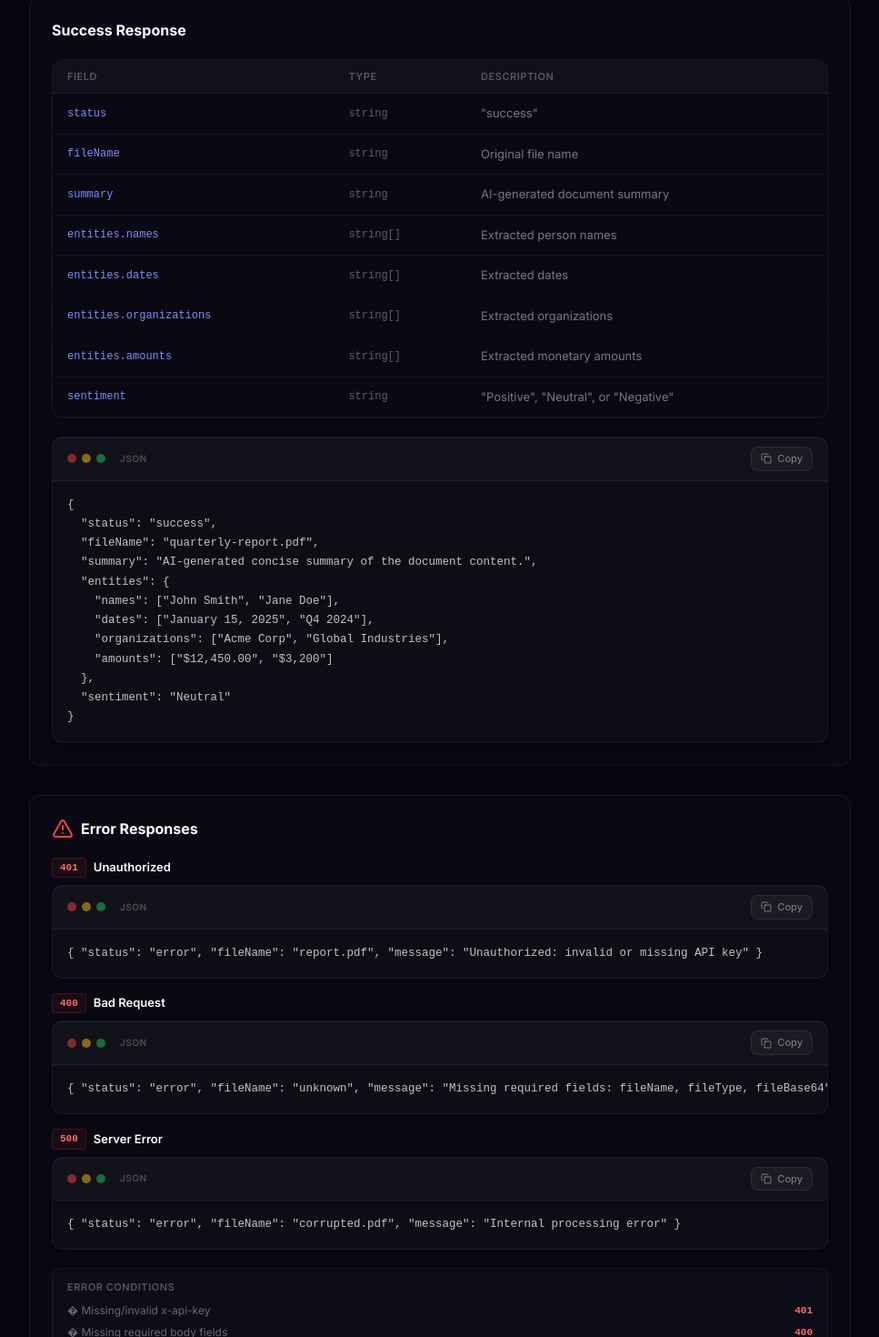
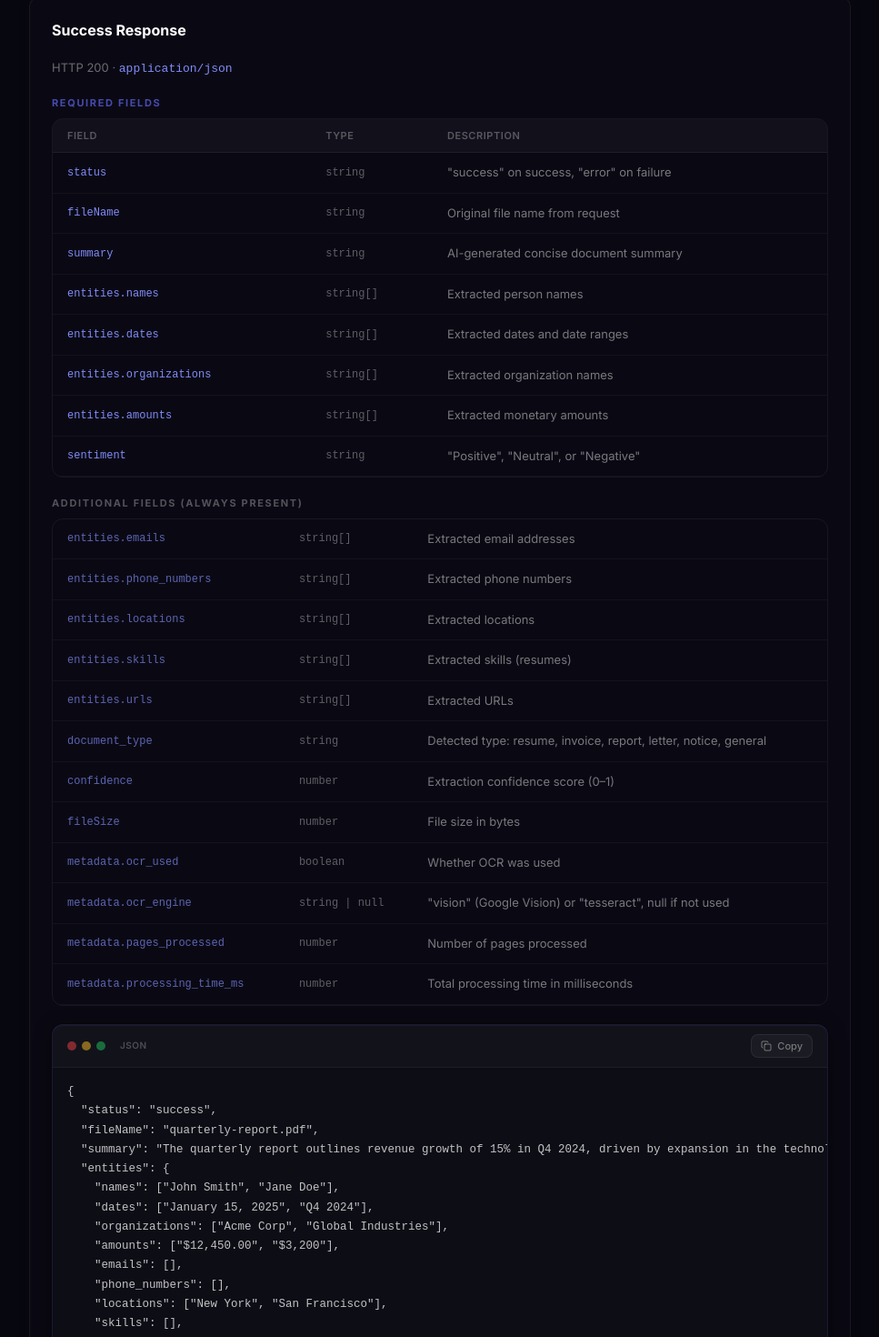
Before and after one commit to Swayam2706/doclyze-ai-engine, a React (Vite) app in the folder frontend/: page /api-docs in a window 1280 px wide. Shown: the part 1813-3283 px from the top of the page at 91% size, without its empty margins (312-1279 px from the left). Built offline with nearby package versions, Linux system fonts and the light colour scheme; no server answers.

Commit message:
fix: API docs — accurate response example, full field table, fix encoding artifacts

```diff
--- a/frontend/src/pages/ApiDocs.tsx
+++ b/frontend/src/pages/ApiDocs.tsx
@@ -138,14 +138,28 @@ export default function ApiDocs() {
   const successResponse = `{
   "status": "success",
   "fileName": "quarterly-report.pdf",
-  "summary": "AI-generated concise summary of the document content.",
+  "summary": "The quarterly report outlines revenue growth of 15% in Q4 2024, driven by expansion in the technology sector. Key findings include increased operating efficiency and new partnerships with major industry players.",
   "entities": {
     "names": ["John Smith", "Jane Doe"],
     "dates": ["January 15, 2025", "Q4 2024"],
     "organizations": ["Acme Corp", "Global Industries"],
-    "amounts": ["$12,450.00", "$3,200"]
+    "amounts": ["$12,450.00", "$3,200"],
+    "emails": [],
+    "phone_numbers": [],
+    "locations": ["New York", "San Francisco"],
+    "skills": [],
+    "urls": []
   },
-  "sentiment": "Neutral"
+  "sentiment": "Positive",
+  "fileSize": 33648,
+  "document_type": "report",
+  "confidence": 0.91,
+  "metadata": {
+    "ocr_used": false,
+    "ocr_engine": null,
+    "pages_processed": 2,
+    "processing_time_ms": 8712
+  }
 }`
 
   const errorUnauth = `{ "status": "error", "fileName": "report.pdf", "message": "Unauthorized: invalid or missing API key" }`
@@ -338,8 +352,13 @@ base64 -i document.pdf -o document_b64.txt
                   </div>
                   <div className="rounded-lg px-4 py-3 space-y-1.5" style={{ background: 'rgba(251,191,36,0.04)', border: '1px solid rgba(251,191,36,0.1)' }}>
                     <p className="text-[11px] font-semibold" style={{ color: 'rgba(251,191,36,0.7)' }}>Important Notes</p>
-                    {['Only one file per request.', 'For images, use "image" as fileType � not the extension.', 'fileBase64 must be raw base64 without the data:...;base64, prefix.', 'Maximum file size: 10 MB.'].map((n, i) => (
-                      <p key={i} className="text-[12px]" style={{ color: 'rgba(255,255,255,0.38)' }}>� {n}</p>
+                    {[
+                      'Only one file per request.',
+                      'For images, use "image" as fileType — not the file extension.',
+                      'fileBase64 must be raw base64 without the data:...;base64, prefix.',
+                      'Maximum file size: 10 MB.',
+                    ].map((n, i) => (
+                      <p key={i} className="text-[12px]" style={{ color: 'rgba(255,255,255,0.38)' }}>· {n}</p>
                     ))}
                   </div>
                   <div>
@@ -353,6 +372,13 @@ base64 -i document.pdf -o document_b64.txt
               <section id="response">
                 <SectionCard>
                   <h2 className="text-[16px] font-bold text-white">Success Response</h2>
+                  <p className="text-[13px]" style={{ color: 'rgba(255,255,255,0.4)' }}>
+                    HTTP 200 · <code className="text-[#818cf8]">application/json</code>
+                  </p>
+
+                  {/* Required fields */}
+                  <div>
+                    <p className="text-[11px] font-bold tracking-[0.15em] uppercase mb-2" style={{ color: 'rgba(99,102,241,0.7)' }}>Required Fields</p>
                     <div className="rounded-xl overflow-hidden" style={{ border: '1px solid rgba(255,255,255,0.06)' }}>
                       <table className="w-full text-[13px]">
                         <thead>
@@ -364,12 +390,12 @@ base64 -i document.pdf -o document_b64.txt
                         </thead>
                         <tbody>
                           {[
-                          ['status', 'string', '"success"'],
-                          ['fileName', 'string', 'Original file name'],
-                          ['summary', 'string', 'AI-generated document summary'],
+                            ['status', 'string', '"success" on success, "error" on failure'],
+                            ['fileName', 'string', 'Original file name from request'],
+                            ['summary', 'string', 'AI-generated concise document summary'],
                             ['entities.names', 'string[]', 'Extracted person names'],
-                          ['entities.dates', 'string[]', 'Extracted dates'],
-                          ['entities.organizations', 'string[]', 'Extracted organizations'],
+                            ['entities.dates', 'string[]', 'Extracted dates and date ranges'],
+                            ['entities.organizations', 'string[]', 'Extracted organization names'],
                             ['entities.amounts', 'string[]', 'Extracted monetary amounts'],
                             ['sentiment', 'string', '"Positive", "Neutral", or "Negative"'],
                           ].map(([f, t, d]) => (
@@ -382,6 +408,39 @@ base64 -i document.pdf -o document_b64.txt
                         </tbody>
                       </table>
                     </div>
+                  </div>
+
+                  {/* Optional / extended fields */}
+                  <div>
+                    <p className="text-[11px] font-bold tracking-[0.15em] uppercase mb-2" style={{ color: 'rgba(255,255,255,0.3)' }}>Additional Fields (always present)</p>
+                    <div className="rounded-xl overflow-hidden" style={{ border: '1px solid rgba(255,255,255,0.06)' }}>
+                      <table className="w-full text-[13px]">
+                        <tbody>
+                          {[
+                            ['entities.emails', 'string[]', 'Extracted email addresses'],
+                            ['entities.phone_numbers', 'string[]', 'Extracted phone numbers'],
+                            ['entities.locations', 'string[]', 'Extracted locations'],
+                            ['entities.skills', 'string[]', 'Extracted skills (resumes)'],
+                            ['entities.urls', 'string[]', 'Extracted URLs'],
+                            ['document_type', 'string', 'Detected type: resume, invoice, report, letter, notice, general'],
+                            ['confidence', 'number', 'Extraction confidence score (0–1)'],
+                            ['fileSize', 'number', 'File size in bytes'],
+                            ['metadata.ocr_used', 'boolean', 'Whether OCR was used'],
+                            ['metadata.ocr_engine', 'string | null', '"vision" (Google Vision) or "tesseract", null if not used'],
+                            ['metadata.pages_processed', 'number', 'Number of pages processed'],
+                            ['metadata.processing_time_ms', 'number', 'Total processing time in milliseconds'],
+                          ].map(([f, t, d]) => (
+                            <tr key={f} style={{ borderBottom: '1px solid rgba(255,255,255,0.04)' }}>
+                              <td className="px-4 py-3 font-mono text-[12px]" style={{ color: 'rgba(129,140,248,0.7)' }}>{f}</td>
+                              <td className="px-4 py-3 font-mono text-[12px]" style={{ color: 'rgba(255,255,255,0.35)' }}>{t}</td>
+                              <td className="px-4 py-3 text-[13px]" style={{ color: 'rgba(255,255,255,0.45)' }}>{d}</td>
+                            </tr>
+                          ))}
+                        </tbody>
+                      </table>
+                    </div>
+                  </div>
+
                   <CodeBlock code={successResponse} id="res" copied={copied} onCopy={copy} lang="json" />
                 </SectionCard>
               </section>
@@ -418,7 +477,7 @@ base64 -i document.pdf -o document_b64.txt
                       ['OCR/extraction/model failure', '500'],
                     ].map(([cond, status]) => (
                       <div key={cond} className="flex items-center justify-between">
-                        <span className="text-[12px]" style={{ color: 'rgba(255,255,255,0.38)' }}>� {cond}</span>
+                        <span className="text-[12px]" style={{ color: 'rgba(255,255,255,0.38)' }}>· {cond}</span>
                         <span className="text-[11px] font-mono font-bold" style={{ color: '#f87171' }}>{status}</span>
                       </div>
                     ))}
```
Lines whose indentation alone changed are shown as unchanged.
